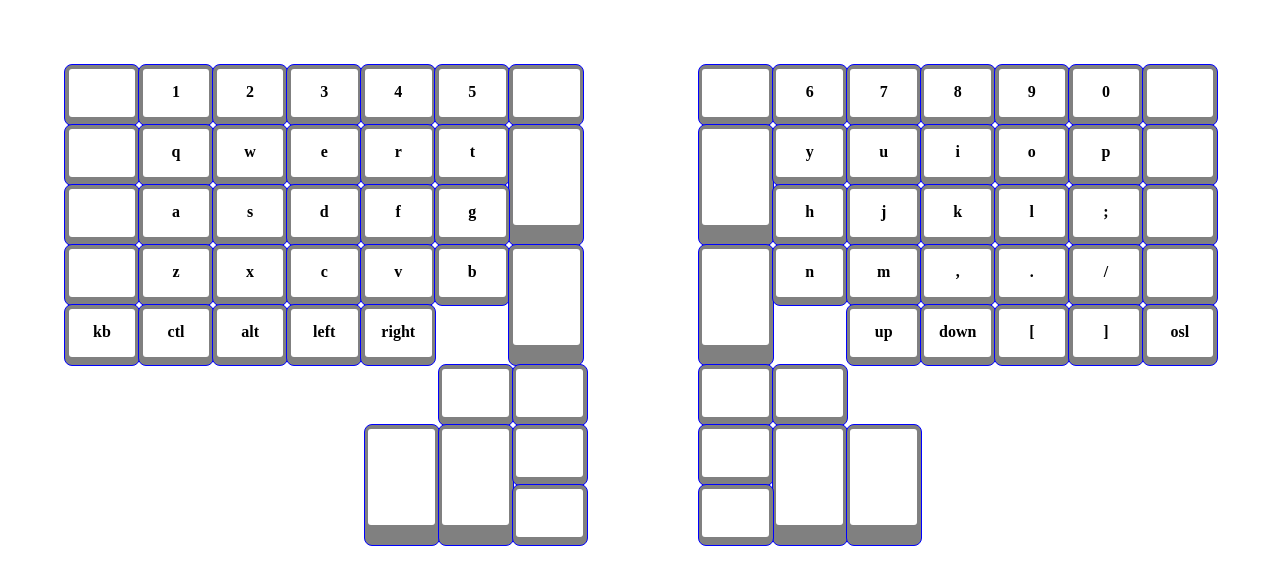
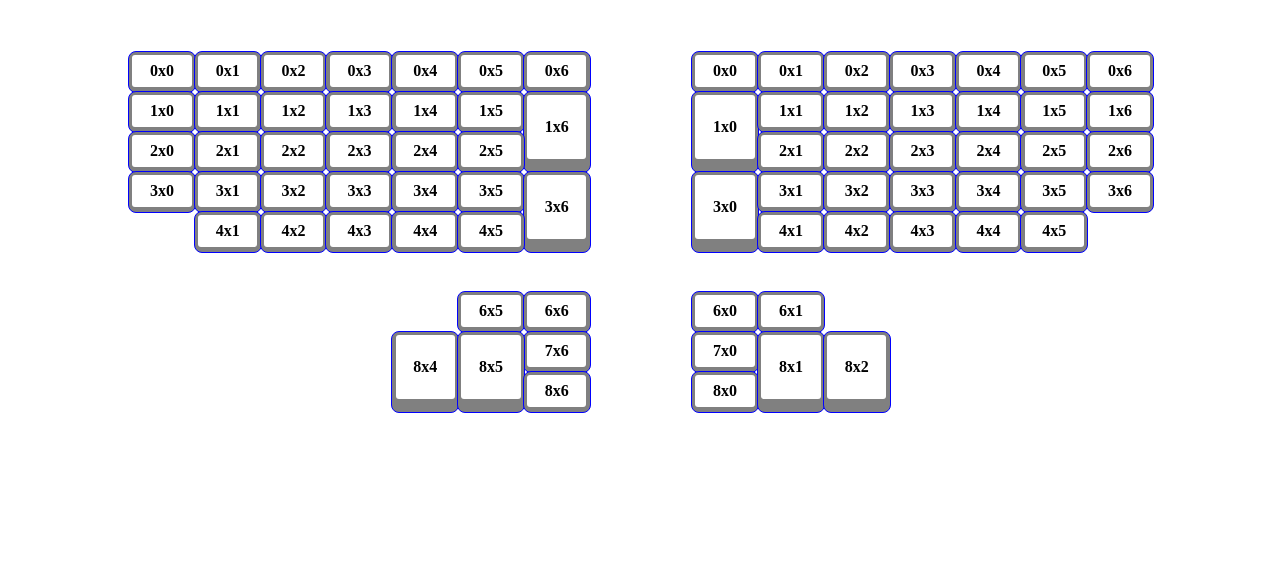
Before and after one commit to danielo515/ergodox-configurator, a Gatsby app: page /keyboard in a window 1280 px wide. Shown: the top 584 px of the page. Built offline with nearby package versions, Linux system fonts and the light colour scheme.

Commit message:
feat: use a better layout description

```diff
--- a/src/components/Key/index.js
+++ b/src/components/Key/index.js
@@ -33,12 +33,12 @@ const Cap = styled.div`
   cursor: pointer;
 `;
 
-function Key({ width, height, label, column, row, verticalSpan, rotate }) {
+function Key({ width, height, label, column, row, verticalSpan, lift }) {
   const style = {
     width: `${width}%`,
     height: `${height * verticalSpan}%`,
     left: `${width * column}%`,
-    top: `${height * row}%`
+    top: `${height * (row - lift)}%`
   };
   return (
     <Base {...{ style }}>
@@ -53,4 +53,8 @@ Key.propTypes = {
   label: PropTypes.string
 };
 
+Key.defaultProps = {
+  lift: 0
+};
+
 export default Key;
--- a/src/pages/keyboard.js
+++ b/src/pages/keyboard.js
@@ -15,181 +15,73 @@ const KeyboardTable = styled.div`
 `;
 
 const Layout = styled.div`
-  width: 90%;
-  height: 600px;
-  padding: 5%;
+  width: 80%;
+  height: 90%;
+  padding: 4% 10%;
 `;
 
-const makeRow = height => width => row => (keyInfo, idx) =>
-  keyInfo.skip ? null : (
-    <Key key={idx} {...{ width, height, row, column: idx }} {...keyInfo} />
-  );
+const keyMapping = {
+  0: () => null,
+  1: ({ idx, ...props }) => <Key key={idx} {...props} verticalSpan={1} />,
+  2: ({ idx, ...props }) => <Key key={idx} {...props} verticalSpan={2} />,
+  3: ({ idx, ...props }) => (
+    <Key key={idx} {...props} verticalSpan={2} lift={1} />
+  )
+};
+
+const makeRow = height => width => row => (keyType, idx) =>
+  keyMapping[keyType]({
+    width,
+    height,
+    row,
+    column: idx,
+    idx,
+    label: `${row}x${idx}`
+  });
+
 // generate rows with
 // JSON.stringify("x12345x".split("").map(label =>({label, verticalSpan: 1}))).replace('"label"','label').slice(1,-1)
 export default () => {
-  const keys = [
-    [
-      { label: " ", verticalSpan: 1 },
-      { label: "1", verticalSpan: 1 },
-      { label: "2", verticalSpan: 1 },
-      { label: "3", verticalSpan: 1 },
-      { label: "4", verticalSpan: 1 },
-      { label: "5", verticalSpan: 1 },
-      { label: " ", verticalSpan: 1 }
-    ],
-    [
-      { label: " ", verticalSpan: 1 },
-      { label: "q", verticalSpan: 1 },
-      { label: "w", verticalSpan: 1 },
-      { label: "e", verticalSpan: 1 },
-      { label: "r", verticalSpan: 1 },
-      { label: "t", verticalSpan: 1 },
-      { label: " ", verticalSpan: 2 }
-    ],
-
-    [
-      { label: " ", verticalSpan: 1 },
-      { label: "a", verticalSpan: 1 },
-      { label: "s", verticalSpan: 1 },
-      { label: "d", verticalSpan: 1 },
-      { label: "f", verticalSpan: 1 },
-      { label: "g", verticalSpan: 1 },
-      { label: "xx", verticalSpan: 1, skip: true }
-    ],
-    [
-      { label: " ", verticalSpan: 1 },
-      { label: "z", verticalSpan: 1 },
-      { label: "x", verticalSpan: 1 },
-      { label: "c", verticalSpan: 1 },
-      { label: "v", verticalSpan: 1 },
-      { label: "b", verticalSpan: 1 },
-      { label: " ", verticalSpan: 2 }
-    ],
-    [
-      { label: "kb", verticalSpan: 1 },
-      { label: "ctl", verticalSpan: 1 },
-      { label: "alt", verticalSpan: 1 },
-      { label: "left", verticalSpan: 1 },
-      { label: "right", verticalSpan: 1 },
-      { label: "xx", verticalSpan: 1, skip: true },
-      { label: "xx", verticalSpan: 1, skip: true }
-    ]
+  const leftLayout = [
+    [1, 1, 1, 1, 1, 1, 1],
+    [1, 1, 1, 1, 1, 1, 2],
+    [1, 1, 1, 1, 1, 1, 0],
+    [1, 1, 1, 1, 1, 1, 2],
+    [0, 1, 1, 1, 1, 1, 0],
+    [0, 0, 0, 0, 0, 0, 0],
+    [0, 0, 0, 0, 0, 1, 1],
+    [0, 0, 0, 0, 0, 0, 1],
+    [0, 0, 0, 0, 3, 3, 1]
+  ];
+  const rightLayout = [
+    [1, 1, 1, 1, 1, 1, 1],
+    [2, 1, 1, 1, 1, 1, 1],
+    [0, 1, 1, 1, 1, 1, 1],
+    [2, 1, 1, 1, 1, 1, 1],
+    [0, 1, 1, 1, 1, 1, 0],
+    [0, 0, 0, 0, 0, 0, 0],
+    [1, 1, 0, 0, 0, 0, 0],
+    [1, 0, 0, 0, 0, 0, 0],
+    [1, 3, 3, 0, 0, 0, 0]
   ];
 
-  const keys2 = [
-    [
-      { label: " ", verticalSpan: 1 },
-      { label: "6", verticalSpan: 1 },
-      { label: "7", verticalSpan: 1 },
-      { label: "8", verticalSpan: 1 },
-      { label: "9", verticalSpan: 1 },
-      { label: "0", verticalSpan: 1 },
-      { label: " ", verticalSpan: 1 }
-    ],
-    [
-      { label: " ", verticalSpan: 2 },
-      { label: "y", verticalSpan: 1 },
-      { label: "u", verticalSpan: 1 },
-      { label: "i", verticalSpan: 1 },
-      { label: "o", verticalSpan: 1 },
-      { label: "p", verticalSpan: 1 },
-      { label: " ", verticalSpan: 1 }
-    ],
-    [
-      { label: "xx", verticalSpan: 1, skip: true },
-      { label: "h", verticalSpan: 1 },
-      { label: "j", verticalSpan: 1 },
-      { label: "k", verticalSpan: 1 },
-      { label: "l", verticalSpan: 1 },
-      { label: ";", verticalSpan: 1 },
-      { label: " ", verticalSpan: 1 }
-    ],
-    [
-      { label: " ", verticalSpan: 2 },
-      { label: "n", verticalSpan: 1 },
-      { label: "m", verticalSpan: 1 },
-      { label: ",", verticalSpan: 1 },
-      { label: ".", verticalSpan: 1 },
-      { label: "/", verticalSpan: 1 },
-      { label: " ", verticalSpan: 1 }
-    ],
-    [
-      { label: "xx", verticalSpan: 1, skip: true },
-      { label: "xx", verticalSpan: 1, skip: true },
-      { label: "up", verticalSpan: 1 },
-      { label: "down", verticalSpan: 1 },
-      { label: "[", verticalSpan: 1 },
-      { label: "]", verticalSpan: 1 },
-      { label: "osl", verticalSpan: 1 }
-    ]
-  ];
-
-  const keys3 = [
-    [
-      { label: " ", verticalSpan: 1, skip: true },
-      { label: " ", verticalSpan: 1 },
-      { label: "  ", verticalSpan: 1 }
-    ],
-    [
-      { label: " ", verticalSpan: 2 },
-      { label: "  ", verticalSpan: 2 },
-      { label: " ", verticalSpan: 1 }
-    ],
-    [
-      { label: " ", verticalSpan: 1, skip: true },
-      { label: " ", verticalSpan: 1, skip: true },
-      { label: "  ", verticalSpan: 1 }
-    ]
-  ];
-  const keys4 = [
-    [
-      { label: " ", verticalSpan: 1 },
-      { label: " ", verticalSpan: 1 },
-      { label: " ", verticalSpan: 1, skip: true }
-    ],
-    [
-      { label: " ", verticalSpan: 1 },
-      { label: " ", verticalSpan: 2 },
-      { label: "  ", verticalSpan: 2 }
-    ],
-    [
-      { label: " ", verticalSpan: 1 },
-      { label: " ", verticalSpan: 1, skip: true },
-      { label: "  ", verticalSpan: 1, skip: true }
-    ]
-  ];
-
-  const rows = keys.length;
+  const rows = leftLayout.length;
   const height = 100 / rows;
-  const width = 100 / keys[0].length; // Fixed to first row width
+  const width = 100 / leftLayout[0].length; // Fixed to first row width
   const rower = makeRow(height)(width);
   return (
     <Layout>
       <KeyboardTable>
-        <Row>
-          {keys.map((row, rowIdx) => {
+        <Row style={{ marginRight: "5%" }}>
+          {leftLayout.map((keys, rowIdx) => {
             const makeKey = rower(rowIdx);
-            return row.map(makeKey);
+            return keys.map(makeKey);
           })}
         </Row>
-        <Row style={{ marginLeft: "10%" }}>
-          {keys2.map((row, rowIdx) => {
+        <Row style={{ marginLeft: "5%" }}>
+          {rightLayout.map((keys, rowIdx) => {
             const makeKey = rower(rowIdx);
-            return row.map(makeKey);
-          })}
-        </Row>
-      </KeyboardTable>
-      <KeyboardTable>
-        <Row style={{ left: "26%" }}>
-          {keys3.map((row, rowIdx) => {
-            const makeKey = rower(rowIdx);
-            return row.map(makeKey);
-          })}
-        </Row>
-        <Row style={{ marginLeft: "10%" }}>
-          {keys4.map((row, rowIdx) => {
-            const makeKey = rower(rowIdx);
-            return row.map(makeKey);
+            return keys.map(makeKey);
           })}
         </Row>
       </KeyboardTable>
```
